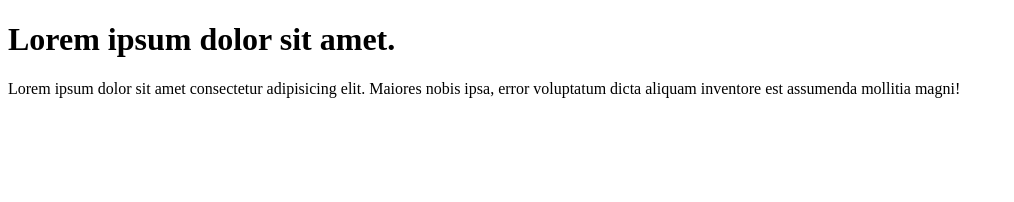
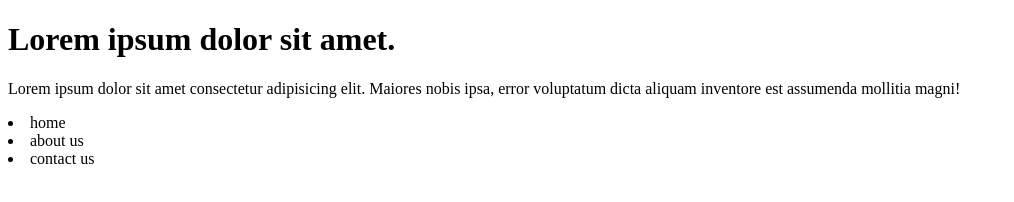
Before and after one commit to KushagraSingh001-crypto/learn-git, a plain HTML site: page index.html in a window 1280 px wide. Shown: the whole page, without its empty margins (0-1014 px from the left). Drawn offline with Linux system fonts and the light colour scheme.

Commit message:
add a list

```diff
--- a/index.html
+++ b/index.html
@@ -8,5 +8,8 @@
 <body>
     <h1>Lorem ipsum dolor sit amet.</h1>
     <p>Lorem ipsum dolor sit amet consectetur adipisicing elit. Maiores nobis ipsa, error voluptatum dicta aliquam inventore est assumenda mollitia magni!</p>
+    <li>home</li>
+    <li>about us</li>
+    <li>contact us</li>
 </body>
 </html>
```
